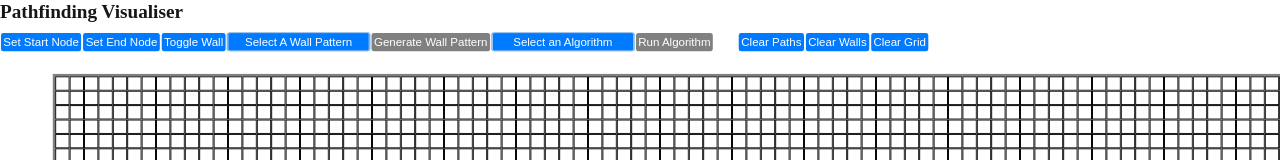
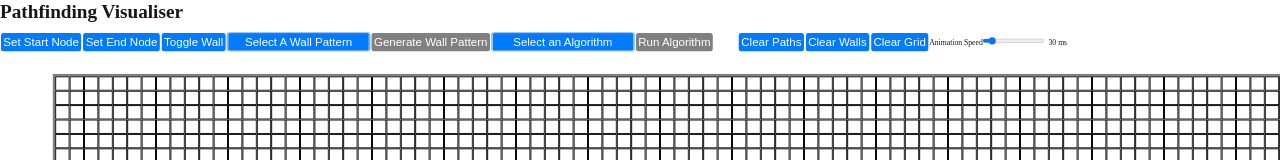
Before and after one commit to NomadicSasquatch/Pathfinding-Visualiser, a Next.js app: page / in a window 1280 px wide. Shown: the top 160 px of the page. Built offline with nearby package versions, Linux system fonts and the light colour scheme.

Commit message:
Feature: Implemented all aspects of delays, sliders contexts, refactored main app.js

```diff
--- a/src/app/components/ControlPanel/ControlPanel.js
+++ b/src/app/components/ControlPanel/ControlPanel.js
@@ -1,10 +1,9 @@
 "use client";
 
 import React from 'react';
-import Grid from '../Grid/Grid';
 import Dropdown from '../Dropdown/Dropdown';
+import Slider from '../Slider/Slider';
 import styles from './ControlPanel.module.css';
-import dropStyle from '../Dropdown/Dropdown.module.css'
 import { DEFAULT_ALGO_DROPDOWN_TEXT  } from '../../config/config';
 
 const GridPanel = ({ handleSetStartButton, handleSetEndButton, setCurrentAction, selectedAlgorithm, setSelectedAlgorithm, selectedWallPattern, setSelectedWallPattern, hasStart, hasEnd, handleRunButton, handleGenerateWallButton, handleClearPathButton, handleClearWallsButton, handleClearGridButton, isRunningAlgo, isAlgoStart, isAlgoEnd }) => {
@@ -47,6 +46,9 @@ const GridPanel = ({ handleSetStartButton, handleSetEndButton, setCurrentAction,
         <button onClick = {()=>handleClearGridButton()} className={styles.button}>
           Clear Grid
         </button>
+        <Slider>
+
+        </Slider>
       </div>
     </div>
   );
--- a/src/app/components/GlobalDelayContext/GlobalDelayContext.js
+++ b/src/app/components/GlobalDelayContext/GlobalDelayContext.js
@@ -1,12 +1,11 @@
-import React, { createContext, useContext, useState } from `react`;
+'use client';
+import React, { createContext, useContext, useState } from 'react';
 
 const GlobalDelayContext = createContext();
 
-export const useGlobalDelay = () => {
-    return useContext(GlobalDelayContext);
-};
+export const useGlobalDelay = () => useContext(GlobalDelayContext);
 
-export const GlobalDelayProvider = ({children}) => {
+export function GlobalDelayProvider({ children }) {
   const [delay, setDelay] = useState(30);
 
   return (
--- a/src/app/components/Pathfinding Visualiser/PathfindingVisualiser.js
+++ b/src/app/components/Pathfinding Visualiser/PathfindingVisualiser.js
@@ -9,12 +9,13 @@
 
 import React, { useState, useEffect, useRef } from 'react';
 import Grid from '../Grid/Grid';
+import { useGlobalDelay } from '../GlobalDelayContext/GlobalDelayContext';
+import ControlPanel from '../ControlPanel/ControlPanel';
+import Slider from '../Slider/Slider';
+import Heap from 'heap';
 import styles from './PathfindingVisualiser.module.css';
-import ControlPanel from '../ControlPanel/ControlPanel';
+
 import { GRID_ROWS, GRID_COLS, DEFAULT_ALGO_DROPDOWN_TEXT } from '../../config/config';
-import Heap from 'heap';
-
-let delayTime = 30;
 
 export default function PathfindingVisualizer() {
   const [grid, setGrid] = useState(() => {
@@ -50,6 +51,8 @@ export default function PathfindingVisualizer() {
   const [sliderValue, setSlidervalue] = useState()
   const isRunningRef = useRef(false);
   const isRunningAlgoRef = useRef(false);
+
+  const { delay } = useGlobalDelay();
 
   //testing mouse dragging queue:
   const mouseOpQueue = useRef([]);
@@ -388,7 +391,6 @@ export default function PathfindingVisualizer() {
     const sleep = (ms) => new Promise((r) => setTimeout(r, ms));
 
     const CHUNK_SIZE = 10;
-    const delay = 5;
 
     let i = animationIndexRef.current;
     while(i < frontierTimeline.current.length && isRunningRef.current) {
@@ -406,7 +408,7 @@ export default function PathfindingVisualizer() {
       }
 
       setGrid([...grid]);
-      for(let msGone = 0; msGone < delay && isRunningRef.current; msGone += 5) {
+      for (let msGone = 0; msGone < delay && isRunningRef.current; msGone += 5) {
         await sleep(5);
       }
 
--- a/src/app/components/Slider/Slider.js
+++ b/src/app/components/Slider/Slider.js
@@ -1,3 +1,4 @@
+'use client';
 import React, { useState } from 'react';
 import { useGlobalDelay } from '../GlobalDelayContext/GlobalDelayContext';
 
@@ -10,6 +11,7 @@ export default function Slider() {
 
     return (
         <div style={{ margin: '10px 0' }}>
+            Animation Speed
           <input
             type="range"
             min="10"
--- a/src/app/page.js
+++ b/src/app/page.js
@@ -1,11 +1,14 @@
 import Image from "next/image";
 import PathfindingVisualiser from './components/Pathfinding Visualiser/PathfindingVisualiser';
+import { GlobalDelayProvider } from './components/GlobalDelayContext/GlobalDelayContext';
 import styles from './page.module.css';
 
 export default function Home() {
   return (
-    <main className={styles.page}>
-      <PathfindingVisualiser/>
-    </main>
-  )
+    <GlobalDelayProvider>
+      <main className={styles.page}>
+        <PathfindingVisualiser />
+      </main>
+    </GlobalDelayProvider>
+  );
 }
```
Lines whose indentation alone changed are shown as unchanged.
